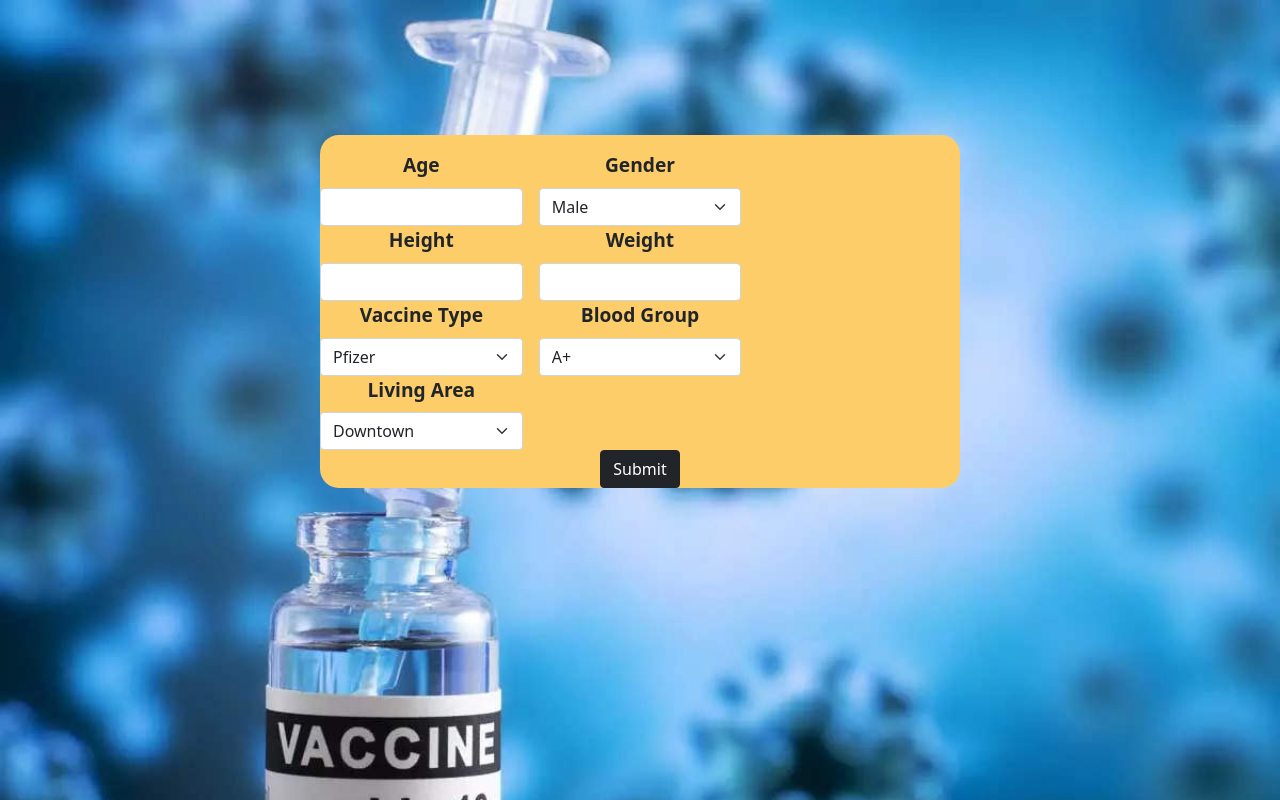
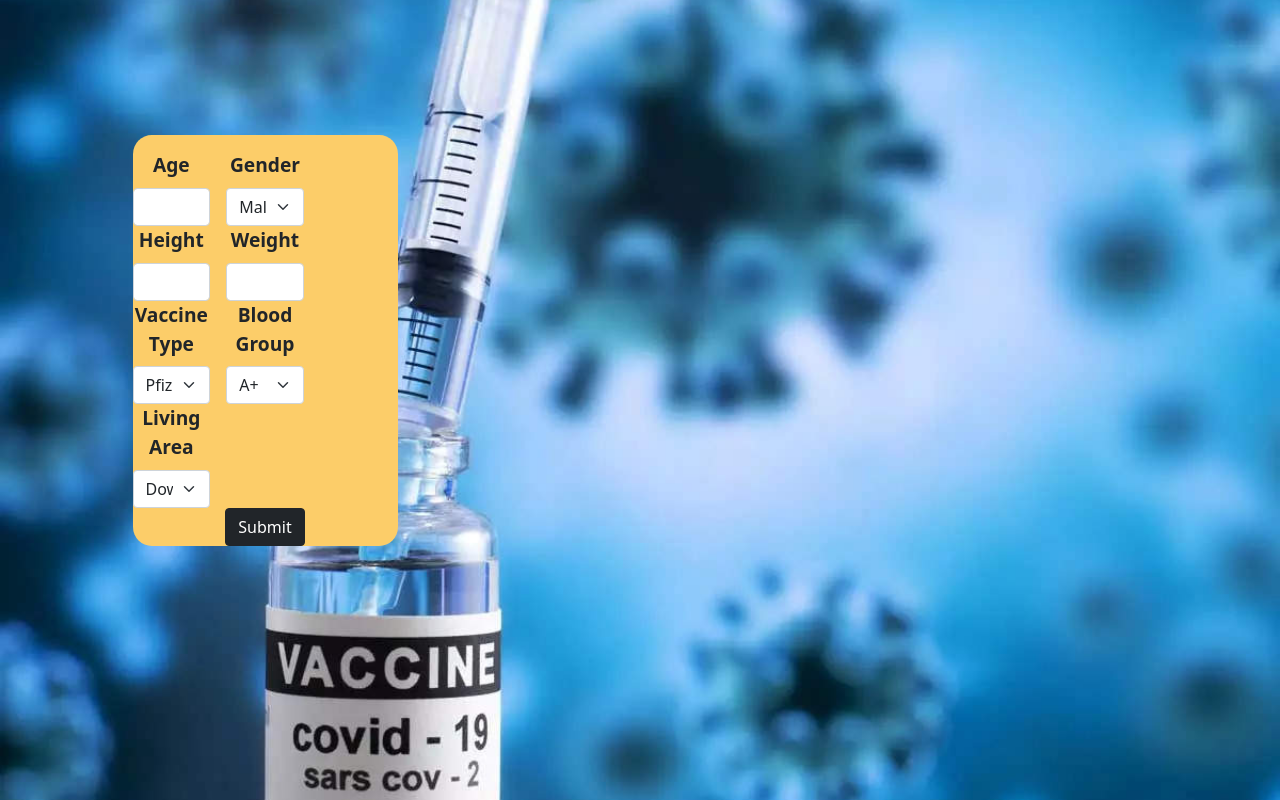
Before and after one commit to WijesooriyaHD/e17-co328-Prediction-of-risks-associated-with-mass-corona-vaccination, a React (Create React App) app in the folder Frontend_development/web_app/: page /form in a window 1280 px wide. Built offline with nearby package versions, Linux system fonts and the light colour scheme.

Commit message:
changed form.css - changed the background image

```diff
--- a/Frontend_development/web_app/src/Pages/form.css
+++ b/Frontend_development/web_app/src/Pages/form.css
@@ -1,10 +1,12 @@
 body{
 
-    background-image: url("../Assets/h1.jpg");
-    background-repeat: no-repeat;
+    width: 100%;
+    height: 100vh;
+    background-image: linear-gradient(rgba(0,0,0,0.7),#3551b5), url(1.jpg);
     background-size: cover;
-    background-attachment: fixed;;
+    background-position: center;
 
+    display: flex;
 }
 
 
```
